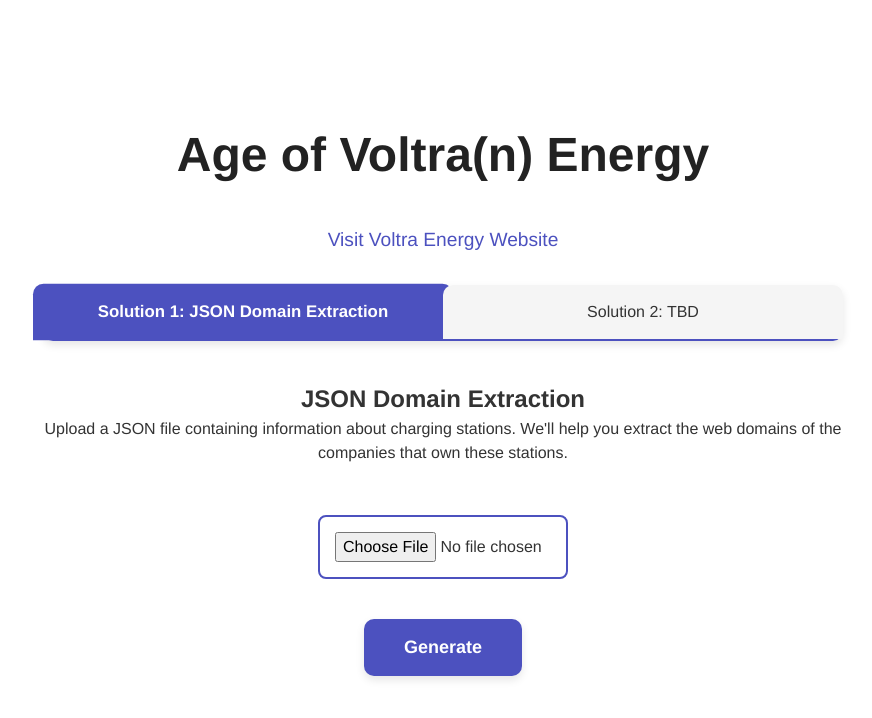
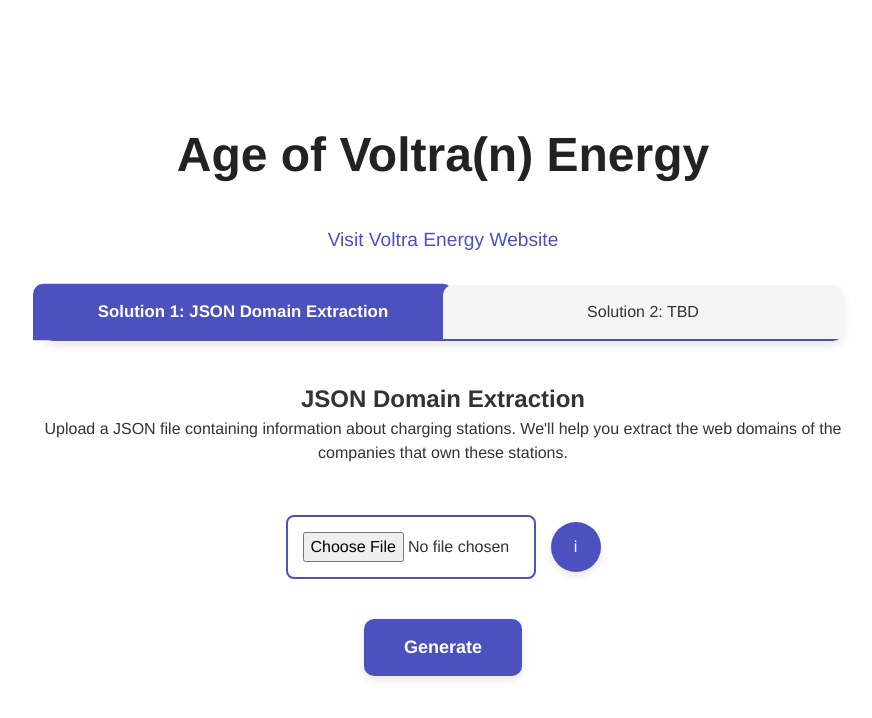
Before and after one commit to siongang/Age_Of_Voltra-n-, a Next.js app: page / in a window 1280 px wide. Shown: the top 718 px of the page, without its empty margins (197-1069 px from the left). Built offline with nearby package versions, Linux system fonts and the light colour scheme.

Commit message:
info button

```diff
--- a/app/page.tsx
+++ b/app/page.tsx
@@ -2,12 +2,13 @@
 import { useState } from "react";
 
 export default function Home() {
-  console.log("HI")
+  console.log("HI");
   const [file, setFile] = useState<File | null>(null);
   const [jsonData, setJsonData] = useState<string | null>(null);
   const [loading, setLoading] = useState(false);
   const [error, setError] = useState<string | null>(null);
-  const [activeTab, setActiveTab] = useState<number>(1); // Track active tab state
+  const [activeTab, setActiveTab] = useState<number>(1);
+  const [showNote, setShowNote] = useState(false); // State for showing Important Note
 
   // Handle file input
   const handleFileChange = (e: React.ChangeEvent<HTMLInputElement>) => {
@@ -17,7 +18,7 @@
       reader.onload = () => {
         try {
           const fileContent = reader.result as string;
-          setJsonData(fileContent); // Store raw file content
+          setJsonData(fileContent);
           setError(null);
         } catch (err) {
           setError("Failed to read the JSON file.");
@@ -31,7 +32,6 @@
     }
   };
 
-  // Handle Generate button click
   const handleGenerate = async () => {
     if (!jsonData) {
       setError("No JSON data to send.");
@@ -40,37 +40,33 @@
 
     setLoading(true);
     setError(null);
-    // deleted localhost8000
-    console.log("going to fetch index.py")
+
     try {
-      console.log(jsonData)
+      console.log(jsonData);
       const response = await fetch("/api/py/your-endpoint", {
         method: "POST",
         headers: {
           "Content-Type": "application/json",
         },
-        body: jsonData, // Send raw JSON data as a string
+        body: jsonData,
       });
-      console.log(response)
+
       if (!response.ok) {
         throw new Error("Network response was not ok");
       }
 
-      // Get the CSV file as a blob from the response
       const blob = await response.blob();
       const url = window.URL.createObjectURL(blob);
 
-      // Create a download link and trigger it
       const a = document.createElement("a");
       a.href = url;
-      a.download = "data.csv";  // Set the filename
+      a.download = "data.csv";
       document.body.appendChild(a);
       a.click();
       a.remove();
-
     } catch (err) {
       setError("Failed to send data to the backend.");
-      console.error("Error:", err); // Log any errors
+      console.error("Error:", err);
     } finally {
       setLoading(false);
     }
@@ -97,7 +93,7 @@
           fontWeight: "700",
           color: "#222",
           textAlign: "center",
-          marginBottom: "40px",  // Increased vertical spacing
+          marginBottom: "40px",
           lineHeight: "1.3",
           transition: "transform 0.5s ease-in-out",
         }}
@@ -114,7 +110,7 @@
           color: "#4C51BF",
           fontSize: "1.2rem",
           textDecoration: "none",
-          marginBottom: "30px",  // Increased vertical spacing
+          marginBottom: "30px",
           transition: "color 0.3s",
         }}
         onMouseEnter={(e) => (e.currentTarget.style.color = "#0a3c77")}
@@ -128,7 +124,7 @@
         style={{
           display: "flex",
           borderBottom: "2px solid #4C51BF",
-          marginBottom: "40px",  // Increased vertical spacing
+          marginBottom: "40px",
           width: "100%",
           maxWidth: "800px",
           boxShadow: "0px 4px 8px rgba(0, 0, 0, 0.1)",
@@ -185,7 +181,7 @@
             textAlign: "center",
           }}
         >
-          <section style={{ marginBottom: "50px" }}>  {/* Increased vertical spacing */}
+          <section style={{ marginBottom: "50px" }}>
             <h3 style={{ fontSize: "1.5rem", fontWeight: "600" }}>
               JSON Domain Extraction
             </h3>
@@ -196,23 +192,99 @@
             </p>
           </section>
 
+          {/* File Input and Important Note Button */}
+          <div
+            style={{
+              display: "flex",
+              alignItems: "center",
+              justifyContent: "center",
+              gap: "15px", // Add spacing between input and button
+              marginBottom: "40px",
+            }}
+          >
             {/* File Input */}
             <input
               type="file"
               accept=".json"
               onChange={handleFileChange}
               style={{
-
                 padding: "15px",
                 borderRadius: "8px",
                 border: "2px solid #4C51BF",
                 fontSize: "16px",
                 width: "250px",
                 textAlign: "center",
-              marginBottom: "40px",
                 transition: "0.3s",
               }}
             />
+
+            {/* Important Note Button */}
+            <div style={{ position: "relative" }}>
+              <button
+                onClick={() => setShowNote(!showNote)}
+                style={{
+                  backgroundColor: "#4C51BF",
+                  color: "white",
+                  border: "none",
+                  borderRadius: "50%",
+                  width: "50px",
+                  height: "50px",
+                  fontSize: "16px",
+                  cursor: "pointer",
+                  display: "flex",
+                  alignItems: "center",
+                  justifyContent: "center",
+                  boxShadow: "0 4px 8px rgba(0, 0, 0, 0.1)",
+                  transition: "transform 0.2s",
+                }}
+                onMouseEnter={(e) => (e.currentTarget.style.transform = "scale(1.1)")}
+                onMouseLeave={(e) => (e.currentTarget.style.transform = "scale(1)")}
+              >
+                ℹ
+              </button>
+              {showNote && (
+                <div
+                  style={{
+                    position: "absolute",
+                    top: "60px",
+                    left: "50%",
+                    transform: "translate(20%,-50%)",
+                    backgroundColor: "#f9f9f9",
+                    border: "1px solid #ccc",
+                    borderRadius: "10px",
+                    padding: "20px",
+                    width: "300px",
+                    zIndex: 100,
+                    textAlign: "left",
+                    boxShadow: "0px 4px 8px rgba(0, 0, 0, 0.1)",
+                    fontSize: "14px",
+                    lineHeight: "1.6",
+                  }}
+                >
+                  <strong>JSON File Input Example:</strong>
+                  <pre
+                    style={{
+                      backgroundColor: "#f5f5f5",
+                      padding: "10px",
+                      borderRadius: "5px",
+                      overflowX: "auto",
+                    }}
+                  >
+                    {"{city: 'Los Angeles', country: 'US', address: 'Santa Monica Boulevard, 10534'}"}
+                    {"\n{city: 'New York', country: 'US', address: 'Broadway, 12345'}"}
+                  </pre>
+
+                  <p>
+                    Each location must be a separate root entry on its own line
+                    <em>(not separated by commas or enclosed in brackets)</em>.
+                    The JSON file must include an <strong>'address'</strong> field.
+                    Limit to <strong>100 locations</strong> to ensure processing completes within 60 seconds.
+                  </p>
+                </div>
+
+              )}
+            </div>
+          </div>
 
           {/* Error message */}
           {error && (
@@ -244,26 +316,6 @@
         </div>
       )}
 
-      {/* Solution 2 (Placeholder for now) */}
-      {activeTab === 2 && (
-        <div
-          style={{
-            display: "flex",
-            flexDirection: "column",
-            alignItems: "center",
-            width: "100%",
-            maxWidth: "800px",
-            textAlign: "center",
-          }}
-        >
-          <section style={{ marginBottom: "50px" }}>  {/* Increased vertical spacing */}
-            <h3 style={{ fontSize: "1.5rem", fontWeight: "600" }}>
-              Solution 2: TBD
-            </h3>
-            <p>Stay tuned for the second solution coming soon.</p>
-          </section>
-        </div>
-      )}
     </div>
   );
 }
```
Lines whose indentation alone changed are shown as unchanged.
